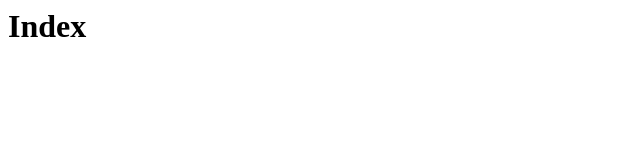
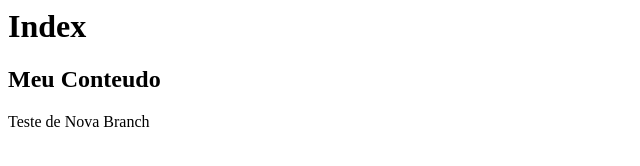
Before and after one commit to Peggzada/git-exemplo, a plain HTML site: page index.html in a window 1280 px wide. Shown: the whole page, without its empty margins (0-640 px from the left). Drawn offline with Linux system fonts and the light colour scheme.

Commit message:
Criação do corpo do site

```diff
--- a/index.html
+++ b/index.html
@@ -3,5 +3,7 @@
     </head>
         <body>
             <h1>Index</h1>
+            <h2>Meu Conteudo</h2>
+            <div>Teste de Nova Branch<div>
         </body>
 </html>
```
